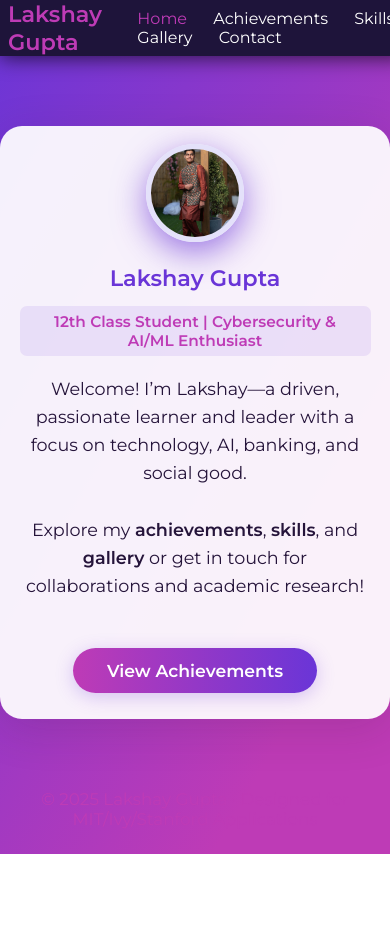
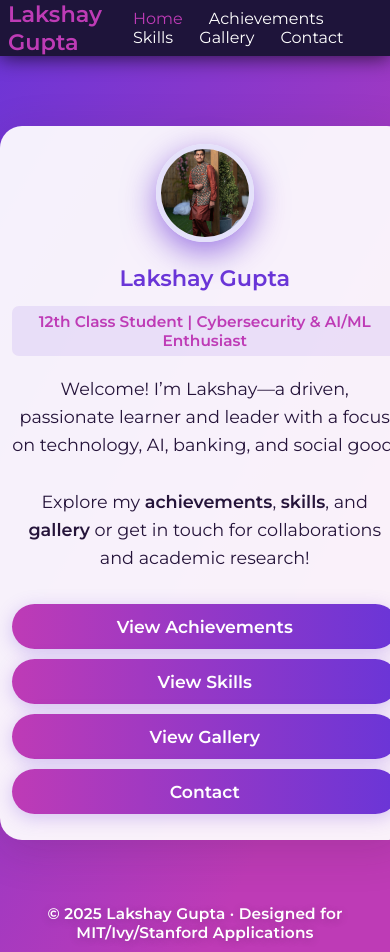
Before and after one commit to lakshay32009/lakshay32009.github.io, a plain HTML site: page index.html in a window 390 px wide. Before the commit the page ends 854 px from the top, so only its background shows below. Drawn offline with Linux system fonts and the light colour scheme.

Commit message:
Update index.html

```diff
--- a/index.html
+++ b/index.html
@@ -8,20 +8,38 @@
   <style>
     html, body { max-width: 100vw; overflow-x: hidden; }
     body { margin:0;font-family:'Montserrat',sans-serif;background:linear-gradient(120deg,#6a35d7 0%,#be3bb6 80%);min-height:100vh;}
-    .navbar { width:100%; background:#1e143a;color:#fff;box-shadow:0 2px 20px #000a;padding:0 32px;height:62px;display:flex;align-items:center;}
+    .navbar { width:100%;max-width:100vw; background:#1e143a;color:#fff;box-shadow:0 2px 20px #000a;padding:0 32px;box-sizing:border-box; height:62px;display:flex;align-items:center;}
     .nav-title { font-size:1.4em;font-weight:bold;color:#be3bb6;}
     .nav-links {margin-left:auto;}
     .nav-links a {color:#fff;margin-left:22px;font-weight:500;text-decoration:none;}
     .nav-links a:hover,.nav-links .active {color:#be3bb6;}
-    .hero-section {max-width:880px;margin:70px auto 30px auto;background:rgba(255,255,255,0.93);border-radius:22px;box-shadow:0 10px 45px #32193627;padding:38px 32px 46px;text-align:center;}
+    .hero-section {max-width:880px;width:96vw;margin:70px auto 30px auto;background:rgba(255,255,255,0.93);border-radius:22px;box-shadow:0 10px 45px #32193627;padding:38px 32px 46px;text-align:center;}
     .profile-pic {width:148px;height:148px;object-fit:cover;border-radius:50%;box-shadow:0 10px 33px #6a35d7aa;border:5px solid #e4e1fa;margin-bottom:18px;}
     .name {font-size:2.2em;font-weight:bold;color:#6a35d7;margin-bottom:14px;}
     .subtitle {font-size:1.14em;color:#be3bb6;background:rgba(106,53,215,0.10);border-radius:7px;font-weight:600;margin-bottom:19px;display:inline-block;padding:6px 16px;}
-    .hero-desc {font-size:1.1em;color:#25143a;margin-bottom:25px;line-height:1.6;}
-    .hero-btn {display:inline-block;color:#fff;background:linear-gradient(90deg,#be3bb6,#6a35d7);border:none;padding:12px 34px;border-radius:50px;font-weight:bold;text-decoration:none;font-size:1.08em;margin-top:23px;box-shadow:0 4px 18px #6a35d741;}
+    .hero-desc {font-size:1.1em;color:#25143a;margin-bottom:32px;line-height:1.6;}
+    .hero-btn-group { display:flex; flex-wrap: wrap; justify-content:center; gap:18px; margin-top:15px;}
+    .hero-btn {display:inline-block;color:#fff;background:linear-gradient(90deg,#be3bb6,#6a35d7);border:none;padding:12px 36px;border-radius:50px;font-weight:bold;text-decoration:none;font-size:1.08em;box-shadow:0 4px 18px #6a35d741;}
     .hero-btn:hover {background:linear-gradient(90deg,#6a35d7,#be3bb6);}
-    .footer {text-align:center;color:#be3bb6;font-size:1.05em;margin-top:54px;padding:16px 0 25px 0;}
-    @media (max-width:700px){.navbar{padding:0 8px;height:56px;}.hero-section{padding:18px 5vw 26px 5vw;}.profile-pic{width:88px;height:88px;}.name{font-size:1.4em;}.subtitle{font-size:.96em;}}
+    .footer {
+      text-align: center;
+      color: #fff;
+      font-size: 1.05em;
+      margin-top: 54px;
+      padding: 16px 0 25px 0;
+      text-shadow: 0 2px 8px #32193637;
+      font-weight: 700;
+      letter-spacing: .01em;
+    }
+    @media (max-width:700px){
+      .navbar{padding:0 8px;height:56px;}
+      .hero-section{padding:18px 3vw 26px 3vw;width:99vw;}
+      .profile-pic{width:88px;height:88px;}
+      .name{font-size:1.4em;}
+      .subtitle{font-size:.96em;}
+      .hero-btn-group{flex-direction:column;gap:10px;}
+      .footer{font-size:.96em;padding:10px 0;}
+    }
   </style>
 </head>
 <body>
@@ -44,7 +62,12 @@
       <br>
       Explore my <b>achievements</b>, <b>skills</b>, and <b>gallery</b> or get in touch for collaborations and academic research!
     </div>
-    <a href="achievements.html" class="hero-btn">View Achievements</a>
+    <div class="hero-btn-group">
+      <a href="achievements.html" class="hero-btn">View Achievements</a>
+      <a href="skills.html" class="hero-btn">View Skills</a>
+      <a href="gallery.html" class="hero-btn">View Gallery</a>
+      <a href="contact.html" class="hero-btn">Contact</a>
+    </div>
   </section>
   <div class="footer">
     &copy; 2025 Lakshay Gupta &middot; Designed for MIT/Ivy/Stanford Applications
```
